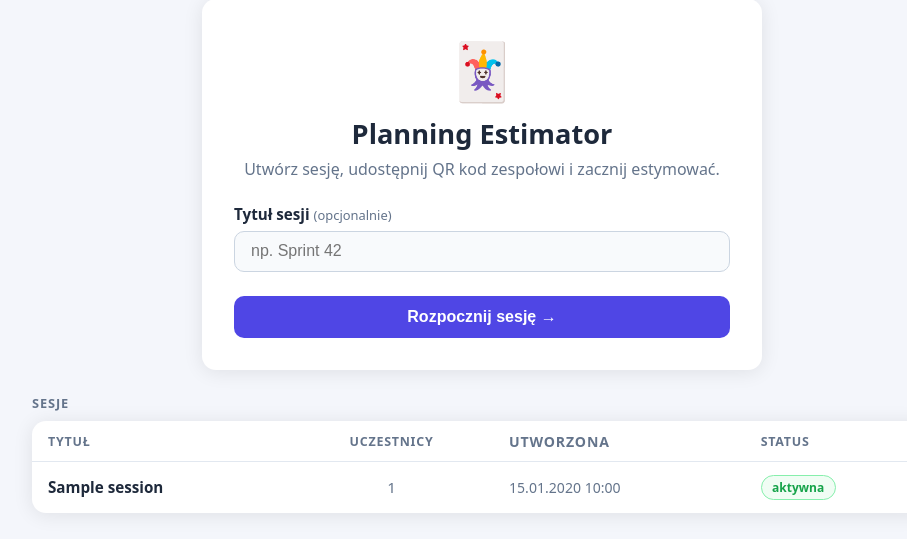
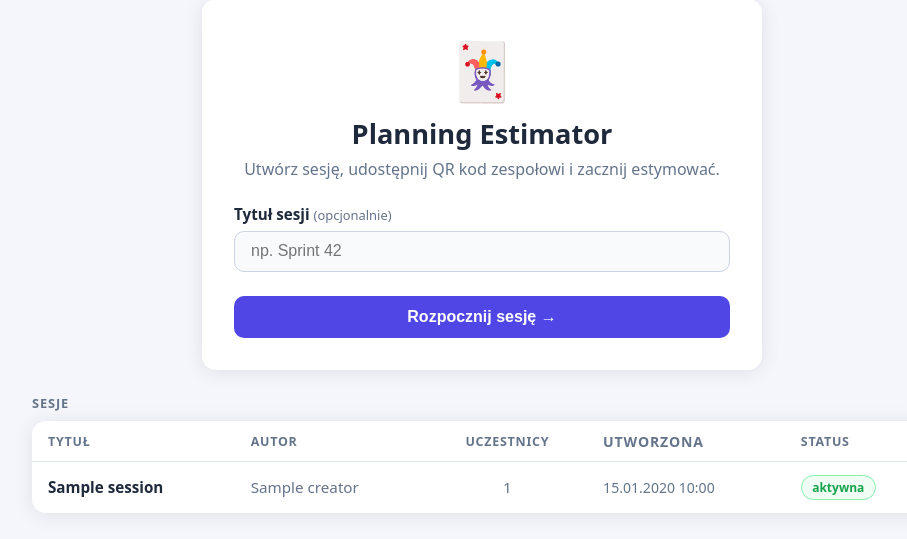
Before and after one commit to thanek/plannie, a FastAPI app: template web/templates/home.html in a window 1280 px wide. Shown: the part 91-630 px from the top of the page, without its empty margins (158-1065 px from the left). Run offline with FastAPI, Linux system fonts and the light colour scheme; the template is opened without the code that fills it: most values are stand-ins (such as "Sample title", 1, 10 or a date in 2020).

Commit message:
session author on list

```diff
--- a/web/static/style.css
+++ b/web/static/style.css
@@ -387,6 +387,7 @@ details[open] summary::before { content: "▾ "; }
 .sessions-table .col-title { font-weight: 600; }
 .session-row-link { color: inherit; text-decoration: none; }
 .session-row-link:hover { color: var(--primary); }
+.sessions-table .col-creator { color: var(--muted); white-space: nowrap; }
 .sessions-table .col-participants { text-align: center; color: var(--muted); }
 .sessions-table th.col-participants { text-align: center; }
 .sessions-table .col-date { color: var(--muted); white-space: nowrap; font-size: .88rem; }
--- a/web/templates/home.html
+++ b/web/templates/home.html
@@ -35,6 +35,7 @@
         <thead>
           <tr>
             <th>Tytuł</th>
+            <th class="col-creator">Autor</th>
             <th class="col-participants">Uczestnicy</th>
             <th class="col-date">Utworzona</th>
             <th class="col-status">Status</th>
@@ -44,6 +45,7 @@
           {% for s in sessions %}
           <tr class="session-row" onclick="window.location='/sessions/{{ s.id }}'">
             <td class="col-title"><a href="/sessions/{{ s.id }}" class="session-row-link">{{ s.title }}</a></td>
+            <td class="col-creator">{{ s.creator or '—' }}</td>
             <td class="col-participants">{{ s.participants | length }}</td>
             <td class="col-date">{{ s.created_at.strftime('%d.%m.%Y %H:%M') }}</td>
             <td class="col-status">
```
